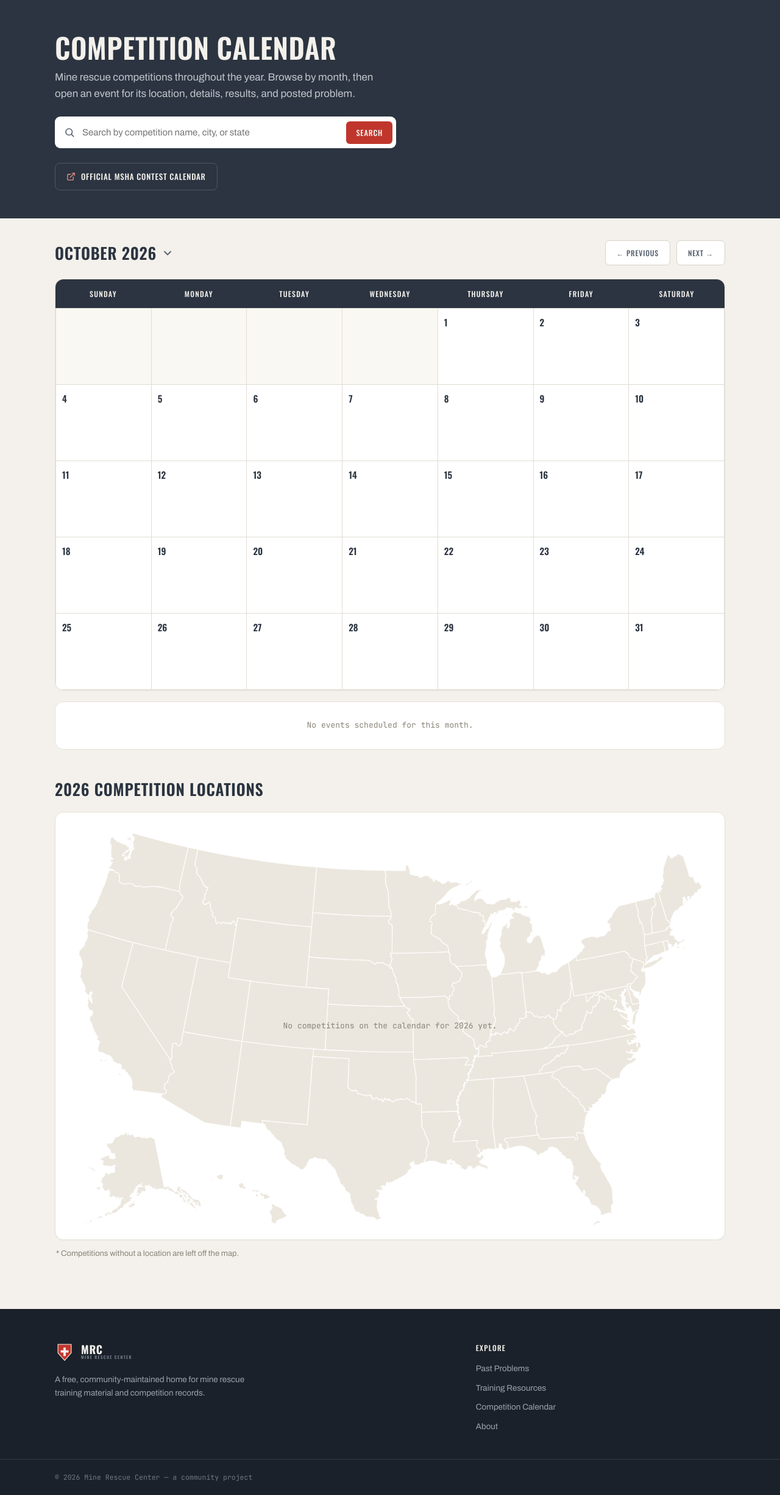
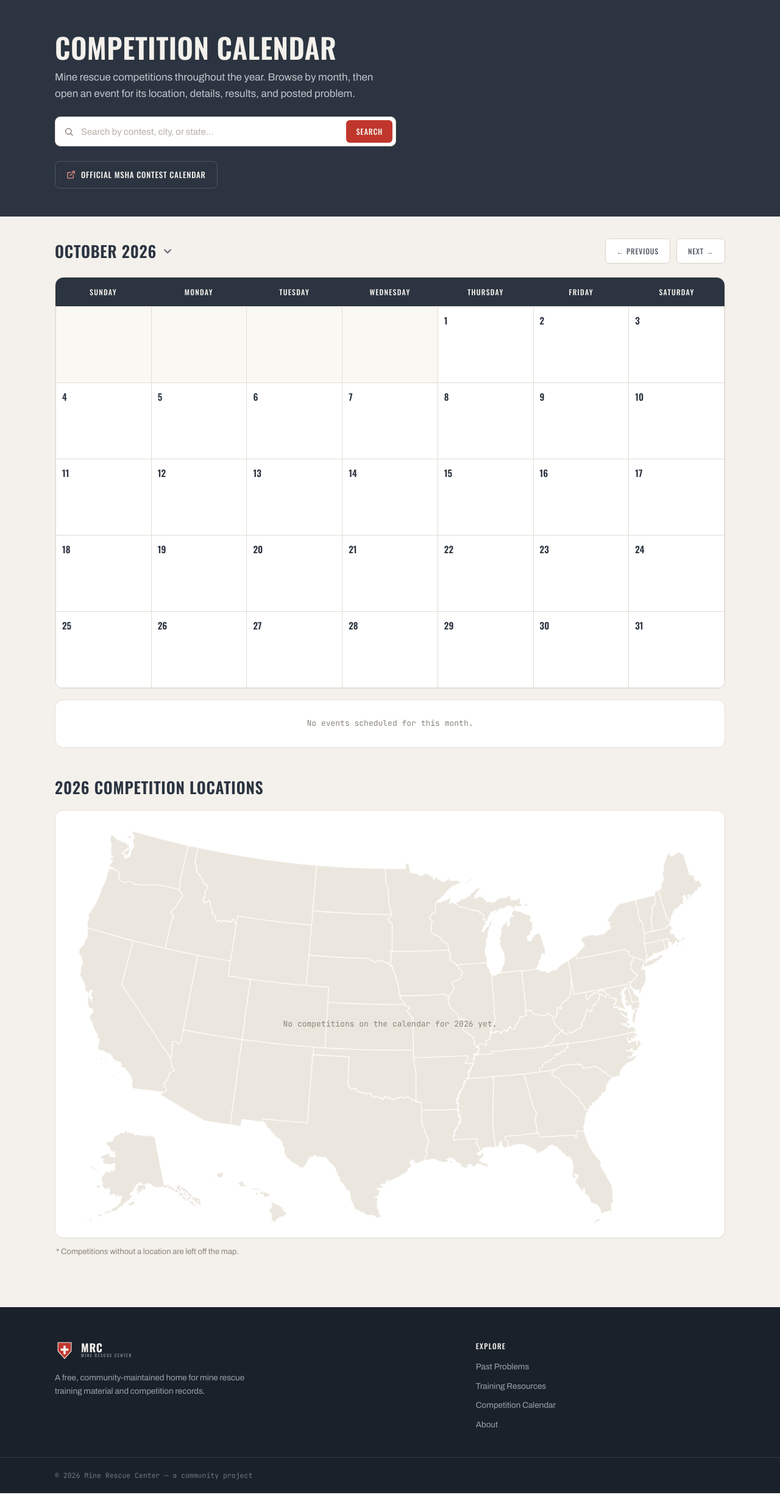
Before and after one commit to jakeolson657/Mine_Rescue_Center, a Django app: page /calendar/ in a window 1280 px wide. Shown: the part 66-2517 px from the top of the page at 61% size. Run offline with Django 5.2, Linux system fonts and the light colour scheme; data comes from the database, SQL or seed files in the repository; data that the repository does not hold is empty.

Commit message:
Give the Past Problems search the calendar search's matching
Words now match in any order, plurals match their singular, and state
names find contests whose location only has the abbreviation. The
calendar search box borrows the archive search's focus ring and
placeholder styling so the two look alike.

Co-Authored-By: Claude Opus 5.5 <noreply@anthropic.com>

```diff
--- a/pages/search.py
+++ b/pages/search.py
@@ -14,6 +14,14 @@ from .models import US_STATES, CalendarEvent, short_location
 _ABBR_TO_NAME = {abbr: name for name, abbr in US_STATES.items()}
 # Longest names first so "west virginia" wins over "virginia".
 _STATE_NAMES = sorted(US_STATES, key=len, reverse=True)
+
+
+def state_name(location):
+    """Spelled-out state for a venue ("Lexington, KY" -> "Kentucky"), or ''.
+    Lets the past-problems search find a contest by its state's name."""
+    label = short_location(location)
+    abbr = label.rsplit(', ', 1)[-1] if ', ' in label else ''
+    return _ABBR_TO_NAME.get(abbr, '').title()
 
 
 def _state_q(name, abbr):
--- a/pages/templates/calendar.html
+++ b/pages/templates/calendar.html
@@ -55,14 +55,16 @@
         max-width: 560px;
         margin-top: 24px;
         background: var(--surface);
-        border: 1.5px solid transparent;
+        border: 1px solid #d8d2c8;
         border-radius: 9px;
-        transition: border-color 0.15s;
+        transition: border-color 0.15s, box-shadow 0.15s;
     }
 
-    .cal-search:focus-within { border-color: var(--red-soft); }
+    /* Same focus ring and placeholder as the Past Problems search. */
+    .cal-search:focus-within { border-color: var(--red); box-shadow: 0 0 0 3px rgba(192, 54, 44, 0.12); }
+    .cal-search input[type="search"]::placeholder { color: #b6b0a4; }
 
-    .cal-search .cs-icon { flex: none; margin-left: 14px; color: var(--steel); }
+    .cal-search .cs-icon { flex: none; margin-left: 14px; color: var(--muted); }
 
     .cal-search input[type="search"] {
         flex: 1;
@@ -71,7 +73,7 @@
         background: transparent;
         border: none;
         outline: none;
-        font: inherit;
+        font-family: var(--font-body);
         font-size: 15px;
         color: var(--ink);
     }
@@ -650,9 +652,9 @@
         <form class="cal-search" id="cal-search" role="search" method="get" action="{% url 'calendar' %}"
               data-suggest-url="{% url 'calendar_search' %}">
             <label class="sr-only" for="cal-search-input">Search competitions</label>
-            <svg class="cs-icon" width="18" height="18" viewBox="0 0 24 24" fill="none" stroke="currentColor" stroke-width="2.2" stroke-linecap="round" stroke-linejoin="round" aria-hidden="true"><circle cx="11" cy="11" r="7"/><line x1="16.5" y1="16.5" x2="21" y2="21"/></svg>
+            <svg class="cs-icon" width="16" height="16" viewBox="0 0 24 24" fill="none" stroke="currentColor" stroke-width="2.2" stroke-linecap="round" stroke-linejoin="round" aria-hidden="true"><circle cx="11" cy="11" r="7"/><line x1="16.5" y1="16.5" x2="21" y2="21"/></svg>
             <input type="search" name="q" id="cal-search-input" value="{{ search_query }}"
-                   placeholder="Search by competition name, city, or state"
+                   placeholder="Search by contest, city, or state…"
                    autocomplete="off" role="combobox" aria-expanded="false"
                    aria-controls="cal-search-suggest" aria-autocomplete="list">
             <input type="hidden" name="year" value="{{ year }}">
--- a/pages/views.py
+++ b/pages/views.py
@@ -16,7 +16,7 @@ from .models import (
 )
 from .forms import FeedbackForm, ProblemSubmissionForm
 from .geo import MAP_HEIGHT, MAP_WIDTH, is_surface, map_markers
-from .search import search_events
+from .search import search_events, state_name
 from .calendar_export import (
     build_event_ics, google_calendar_url, outlook_calendar_url,
 )
@@ -99,6 +99,7 @@ def past_problems(request):
     # and bundle its documents as data. The document rows are rendered on the
     # client when a problem is opened, so the full archive page stays light.
     for competition in competitions:
+        competition.state_name = state_name(competition.location)
         for problem in competition.problems.all():
             problem.category_csv = ' '.join(
                 categorize_problem(problem.title, competition.name)
```
Also changed, not shown: pages/templates/past_problems.html (+17 -3 lines), pages/tests.py (+9 -1 lines).
